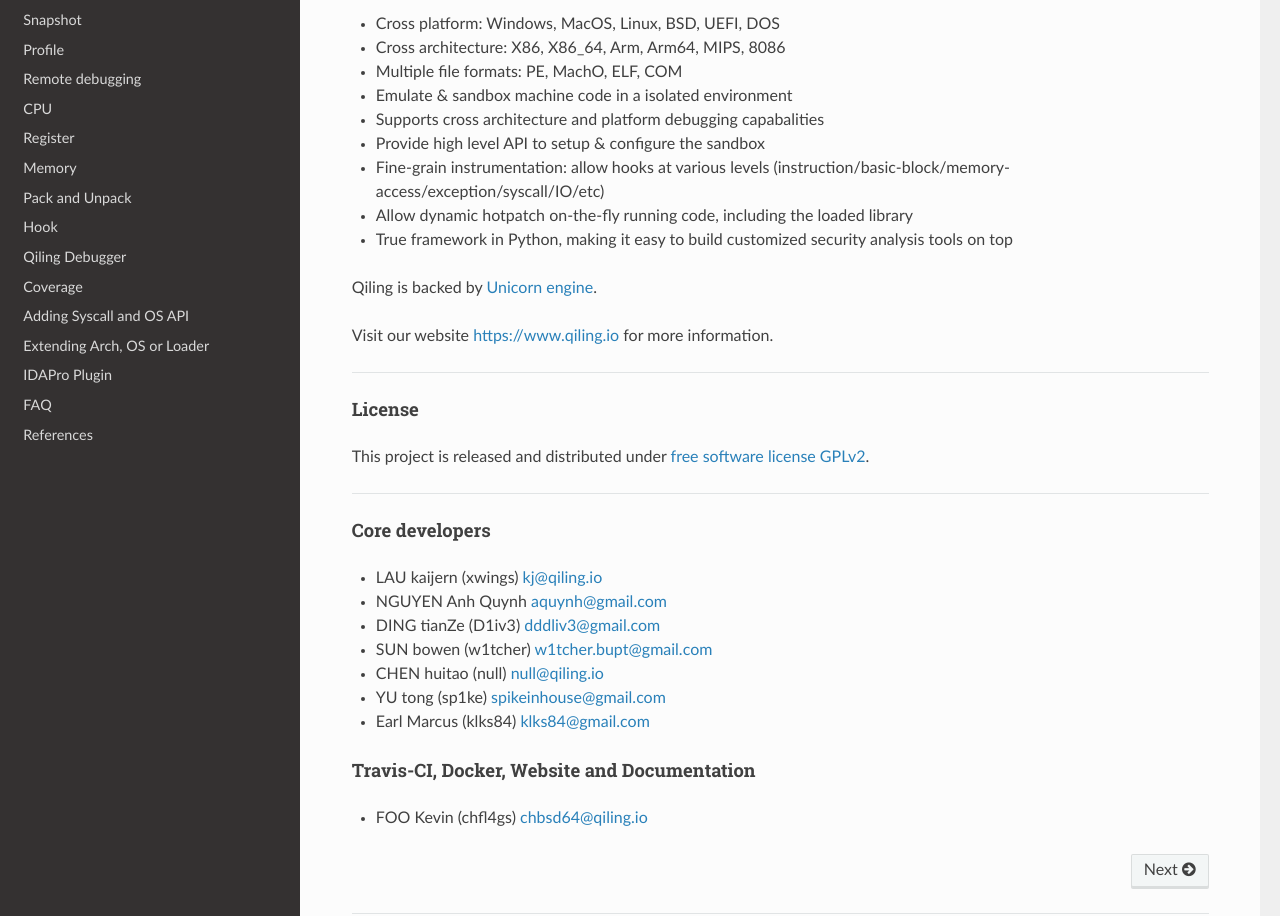
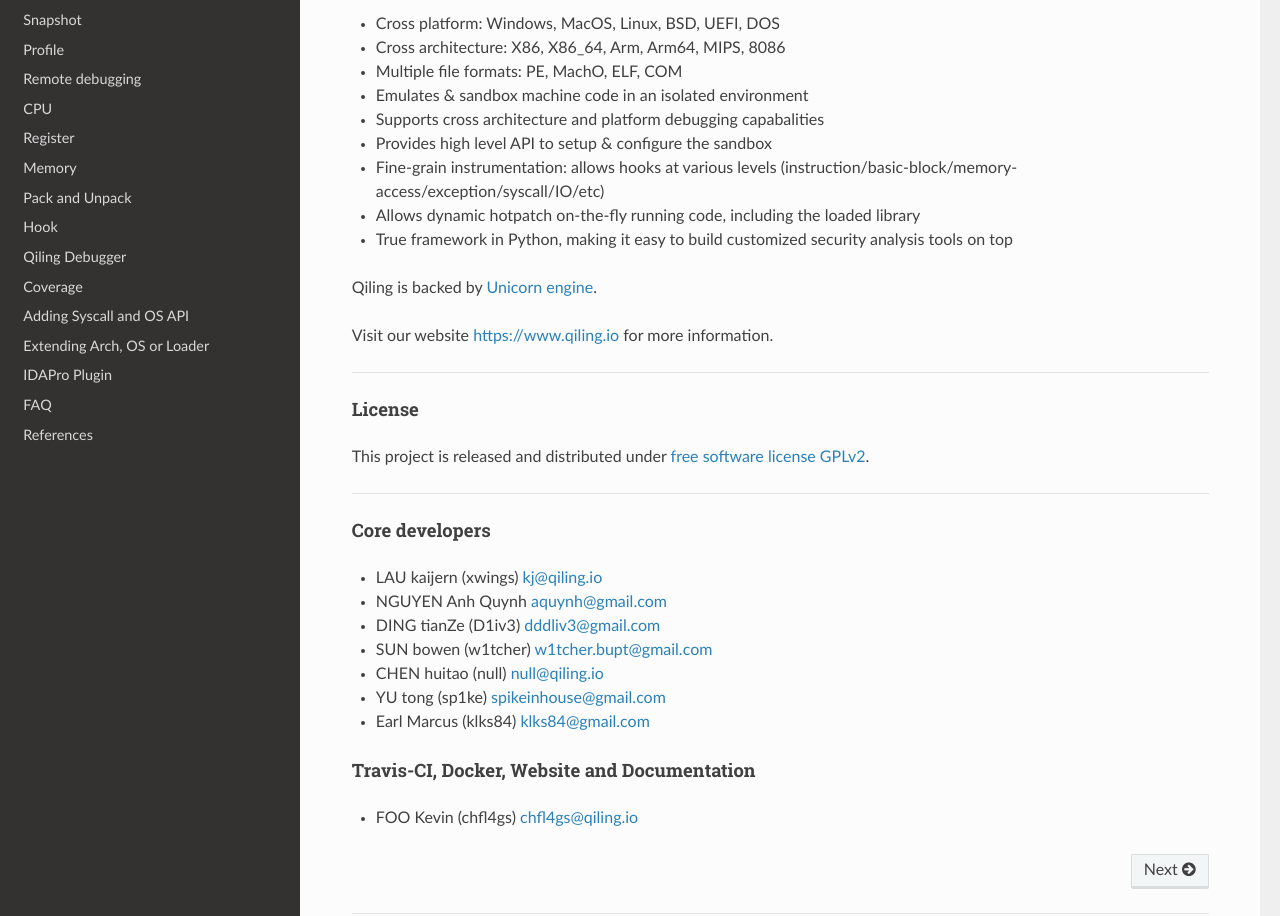
Before and after one commit to qilingframework/rtfd.io, an MkDocs documentation site: the page built from docs/index.md, in a window 1280 px wide and 1292 px high. Shown: the part 309-1225 px from the top of the window. Built offline with MkDocs 1.6.1, drawn with Linux system fonts in a browser that asks for light colours; nearby versions of some CDN libraries.

Commit message:
Update index.md

```diff
--- a/docs/index.md
+++ b/docs/index.md
@@ -5,11 +5,11 @@ Qiling is an advanced binary emulation framework, with the following features:
 - Cross platform: Windows, MacOS, Linux, BSD, UEFI, DOS
 - Cross architecture: X86, X86_64, Arm, Arm64, MIPS, 8086
 - Multiple file formats: PE, MachO, ELF, COM
-- Emulate & sandbox machine code in a isolated environment
+- Emulates & sandbox machine code in an isolated environment
 - Supports cross architecture and platform debugging capabalities
-- Provide high level API to setup & configure the sandbox
-- Fine-grain instrumentation: allow hooks at various levels (instruction/basic-block/memory-access/exception/syscall/IO/etc)
-- Allow dynamic hotpatch on-the-fly running code, including the loaded library
+- Provides high level API to setup & configure the sandbox
+- Fine-grain instrumentation: allows hooks at various levels (instruction/basic-block/memory-access/exception/syscall/IO/etc)
+- Allows dynamic hotpatch on-the-fly running code, including the loaded library
 - True framework in Python, making it easy to build customized security analysis tools on top
 
 Qiling is backed by [Unicorn engine](https://www.unicorn-engine.org).
@@ -36,4 +36,4 @@ This project is released and distributed under [free software license GPLv2](htt
 
 #### Travis-CI, Docker, Website and Documentation
 
-- FOO Kevin (chfl4gs) <chbsd64@qiling.io>
+- FOO Kevin (chfl4gs) <chfl4gs@qiling.io>
```
